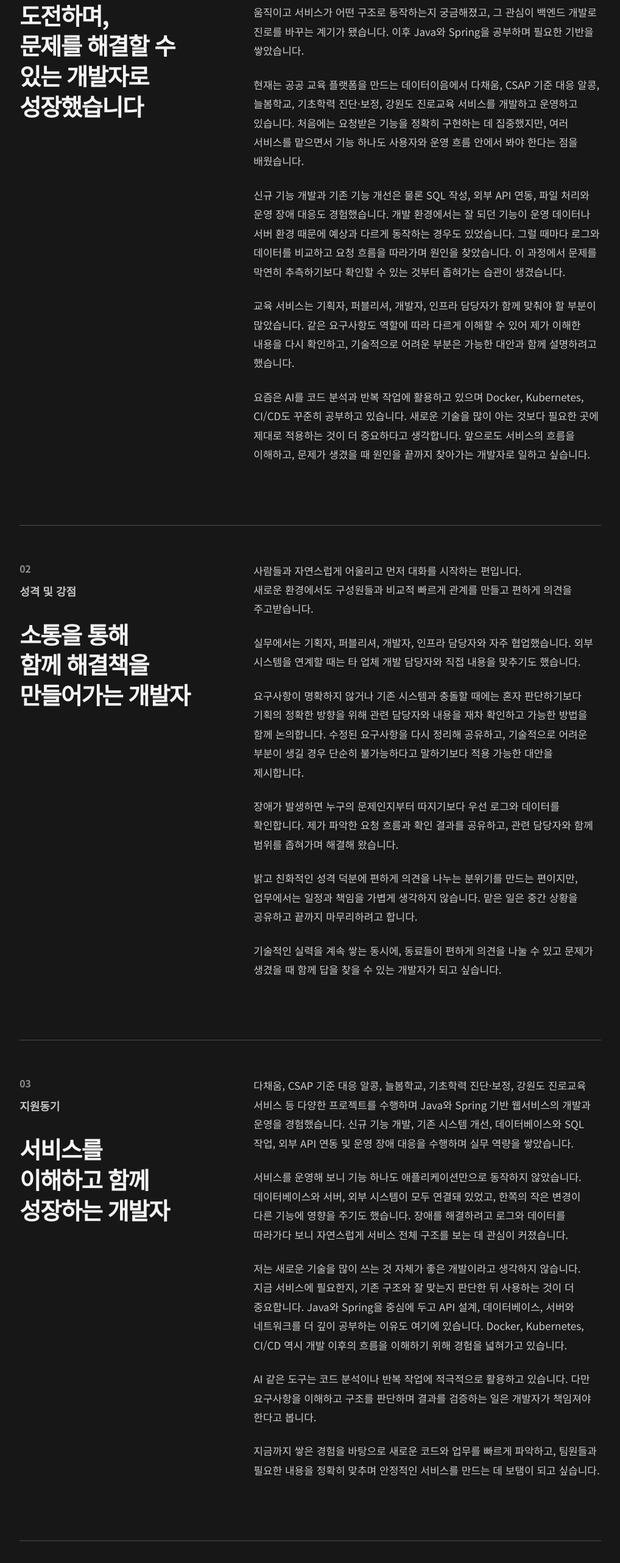
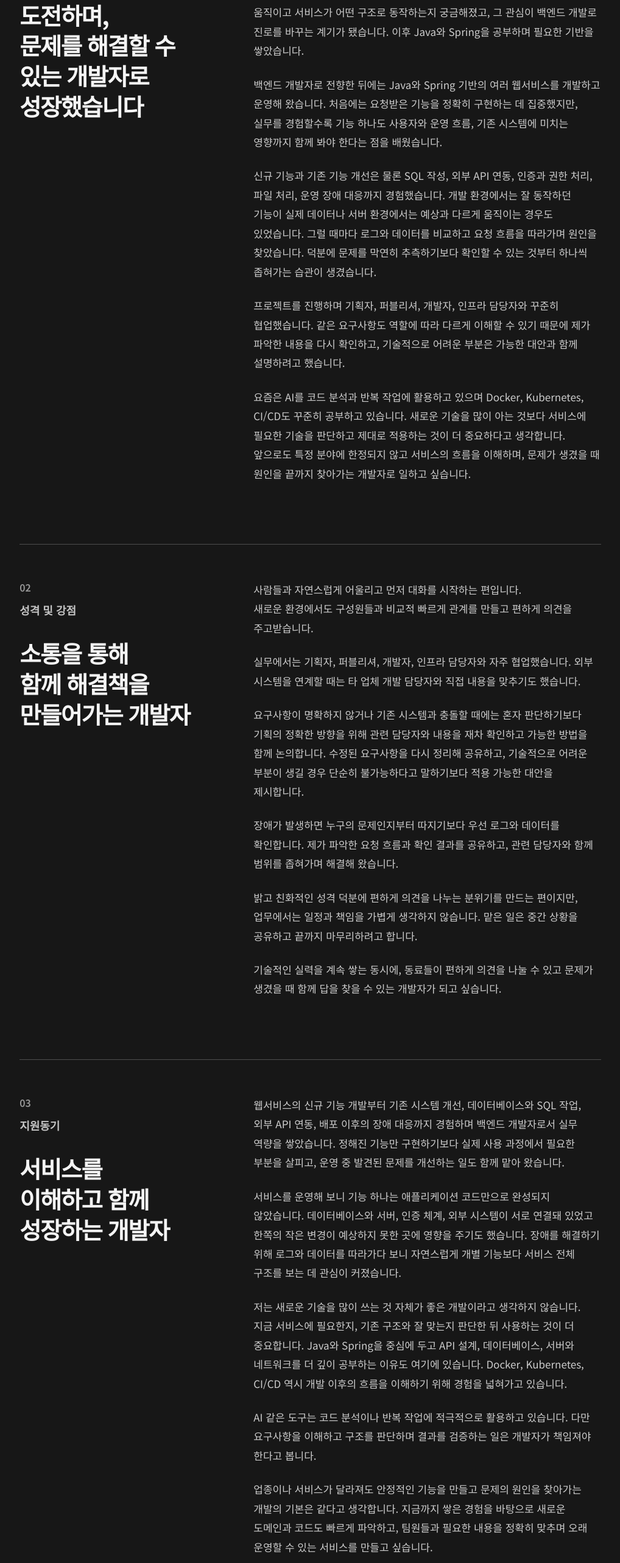
Before and after one commit to kdg3795/career-archive, a Next.js app: page /resume in a window 1280 px wide. Shown: the part 2283-4846 px from the top of the page at 61% size, without its empty margins (252-1270 px from the left). Built offline with nearby package versions, Linux system fonts and the light colour scheme.

Commit message:
Broaden cover letter beyond education domain

```diff
--- a/app/resume/page.tsx
+++ b/app/resume/page.tsx
@@ -27,10 +27,10 @@ const coverLetters = [
     paragraphs: [
       "새로운 환경에 놓였을 때 일단 해보면서 배우는 편입니다. 익숙하지 않은 문제도 직접 부딪혀 보고, 막히는 부분을 하나씩 풀어가는 과정에서 많이 성장했습니다.",
       "처음부터 개발자를 목표로 했던 것은 아닙니다. 첫 직장에서는 HTML과 CSS로 웹페이지를 만들었습니다. 화면을 구현하다 보니 그 뒤에서 데이터가 어떻게 움직이고 서비스가 어떤 구조로 동작하는지 궁금해졌고, 그 관심이 백엔드 개발로 진로를 바꾸는 계기가 됐습니다. 이후 Java와 Spring을 공부하며 필요한 기반을 쌓았습니다.",
-      "현재는 공공 교육 플랫폼을 만드는 데이터이음에서 다채움, CSAP 기준 대응 알콩, 늘봄학교, 기초학력 진단·보정, 강원도 진로교육 서비스를 개발하고 운영하고 있습니다. 처음에는 요청받은 기능을 정확히 구현하는 데 집중했지만, 여러 서비스를 맡으면서 기능 하나도 사용자와 운영 흐름 안에서 봐야 한다는 점을 배웠습니다.",
-      "신규 기능 개발과 기존 기능 개선은 물론 SQL 작성, 외부 API 연동, 파일 처리와 운영 장애 대응도 경험했습니다. 개발 환경에서는 잘 되던 기능이 운영 데이터나 서버 환경 때문에 예상과 다르게 동작하는 경우도 있었습니다. 그럴 때마다 로그와 데이터를 비교하고 요청 흐름을 따라가며 원인을 찾았습니다. 이 과정에서 문제를 막연히 추측하기보다 확인할 수 있는 것부터 좁혀가는 습관이 생겼습니다.",
-      "교육 서비스는 기획자, 퍼블리셔, 개발자, 인프라 담당자가 함께 맞춰야 할 부분이 많았습니다. 같은 요구사항도 역할에 따라 다르게 이해할 수 있어 제가 이해한 내용을 다시 확인하고, 기술적으로 어려운 부분은 가능한 대안과 함께 설명하려고 했습니다.",
-      "요즘은 AI를 코드 분석과 반복 작업에 활용하고 있으며 Docker, Kubernetes, CI/CD도 꾸준히 공부하고 있습니다. 새로운 기술을 많이 아는 것보다 필요한 곳에 제대로 적용하는 것이 더 중요하다고 생각합니다. 앞으로도 서비스의 흐름을 이해하고, 문제가 생겼을 때 원인을 끝까지 찾아가는 개발자로 일하고 싶습니다.",
+      "백엔드 개발자로 전향한 뒤에는 Java와 Spring 기반의 여러 웹서비스를 개발하고 운영해 왔습니다. 처음에는 요청받은 기능을 정확히 구현하는 데 집중했지만, 실무를 경험할수록 기능 하나도 사용자와 운영 흐름, 기존 시스템에 미치는 영향까지 함께 봐야 한다는 점을 배웠습니다.",
+      "신규 기능과 기존 기능 개선은 물론 SQL 작성, 외부 API 연동, 인증과 권한 처리, 파일 처리, 운영 장애 대응까지 경험했습니다. 개발 환경에서는 잘 동작하던 기능이 실제 데이터나 서버 환경에서는 예상과 다르게 움직이는 경우도 있었습니다. 그럴 때마다 로그와 데이터를 비교하고 요청 흐름을 따라가며 원인을 찾았습니다. 덕분에 문제를 막연히 추측하기보다 확인할 수 있는 것부터 하나씩 좁혀가는 습관이 생겼습니다.",
+      "프로젝트를 진행하며 기획자, 퍼블리셔, 개발자, 인프라 담당자와 꾸준히 협업했습니다. 같은 요구사항도 역할에 따라 다르게 이해할 수 있기 때문에 제가 파악한 내용을 다시 확인하고, 기술적으로 어려운 부분은 가능한 대안과 함께 설명하려고 했습니다.",
+      "요즘은 AI를 코드 분석과 반복 작업에 활용하고 있으며 Docker, Kubernetes, CI/CD도 꾸준히 공부하고 있습니다. 새로운 기술을 많이 아는 것보다 서비스에 필요한 기술을 판단하고 제대로 적용하는 것이 더 중요하다고 생각합니다. 앞으로도 특정 분야에 한정되지 않고 서비스의 흐름을 이해하며, 문제가 생겼을 때 원인을 끝까지 찾아가는 개발자로 일하고 싶습니다.",
     ],
   },
   {
@@ -49,11 +49,11 @@ const coverLetters = [
     label: "지원동기",
     title: "서비스를 이해하고 함께 성장하는 개발자",
     paragraphs: [
-      "다채움, CSAP 기준 대응 알콩, 늘봄학교, 기초학력 진단·보정, 강원도 진로교육 서비스 등 다양한 프로젝트를 수행하며 Java와 Spring 기반 웹서비스의 개발과 운영을 경험했습니다. 신규 기능 개발, 기존 시스템 개선, 데이터베이스와 SQL 작업, 외부 API 연동 및 운영 장애 대응을 수행하며 실무 역량을 쌓았습니다.",
-      "서비스를 운영해 보니 기능 하나도 애플리케이션만으로 동작하지 않았습니다. 데이터베이스와 서버, 외부 시스템이 모두 연결돼 있었고, 한쪽의 작은 변경이 다른 기능에 영향을 주기도 했습니다. 장애를 해결하려고 로그와 데이터를 따라가다 보니 자연스럽게 서비스 전체 구조를 보는 데 관심이 커졌습니다.",
+      "웹서비스의 신규 기능 개발부터 기존 시스템 개선, 데이터베이스와 SQL 작업, 외부 API 연동, 배포 이후의 장애 대응까지 경험하며 백엔드 개발자로서 실무 역량을 쌓았습니다. 정해진 기능만 구현하기보다 실제 사용 과정에서 필요한 부분을 살피고, 운영 중 발견된 문제를 개선하는 일도 함께 맡아 왔습니다.",
+      "서비스를 운영해 보니 기능 하나는 애플리케이션 코드만으로 완성되지 않았습니다. 데이터베이스와 서버, 인증 체계, 외부 시스템이 서로 연결돼 있었고 한쪽의 작은 변경이 예상하지 못한 곳에 영향을 주기도 했습니다. 장애를 해결하기 위해 로그와 데이터를 따라가다 보니 자연스럽게 개별 기능보다 서비스 전체 구조를 보는 데 관심이 커졌습니다.",
       "저는 새로운 기술을 많이 쓰는 것 자체가 좋은 개발이라고 생각하지 않습니다. 지금 서비스에 필요한지, 기존 구조와 잘 맞는지 판단한 뒤 사용하는 것이 더 중요합니다. Java와 Spring을 중심에 두고 API 설계, 데이터베이스, 서버와 네트워크를 더 깊이 공부하는 이유도 여기에 있습니다. Docker, Kubernetes, CI/CD 역시 개발 이후의 흐름을 이해하기 위해 경험을 넓혀가고 있습니다.",
       "AI 같은 도구는 코드 분석이나 반복 작업에 적극적으로 활용하고 있습니다. 다만 요구사항을 이해하고 구조를 판단하며 결과를 검증하는 일은 개발자가 책임져야 한다고 봅니다.",
-      "지금까지 쌓은 경험을 바탕으로 새로운 코드와 업무를 빠르게 파악하고, 팀원들과 필요한 내용을 정확히 맞추며 안정적인 서비스를 만드는 데 보탬이 되고 싶습니다.",
+      "업종이나 서비스가 달라져도 안정적인 기능을 만들고 문제의 원인을 찾아가는 개발의 기본은 같다고 생각합니다. 지금까지 쌓은 경험을 바탕으로 새로운 도메인과 코드도 빠르게 파악하고, 팀원들과 필요한 내용을 정확히 맞추며 오래 운영할 수 있는 서비스를 만들고 싶습니다.",
     ],
   },
   {
@@ -61,7 +61,7 @@ const coverLetters = [
     title: "함께 일하고 싶은 개발자",
     paragraphs: [
       <>입사 후 가장 먼저 하고 싶은 일은<br />새로운 서비스와 개발 환경을 빠르게 익혀 팀이 안심하고 일을 맡길 수 있는 백엔드 개발자가 되는 것입니다.</>,
-      "여러 프로젝트를 개발하고 운영하며 기존 코드를 파악하고 필요한 부분을 개선하는 경험을 쌓았습니다. 새로운 환경에서도 코드와 업무 흐름을 먼저 살피고, 모르는 부분은 확인하면서 맡은 일을 책임 있게 진행하겠습니다.",
+      "여러 웹서비스를 개발하고 운영하며 기존 코드를 파악하고 필요한 부분을 개선하는 경험을 쌓았습니다. 새로운 환경에서도 코드와 비즈니스 흐름을 먼저 살피고, 모르는 부분은 확인하면서 맡은 일을 책임 있게 진행하겠습니다.",
       "개인이 기술적으로 돋보이는 것보다 팀이 안정적으로 결과를 내는 일이 더 중요합니다. 부족한 부분은 겸손하게 배우고, 제가 먼저 경험한 내용은 동료가 같은 시행착오를 반복하지 않도록 공유하겠습니다.",
       "피드백은 빠르게 확인하고 그 배경까지 이해하려고 합니다. 의견이 다를 때도 제 방식을 고집하기보다 서로의 근거를 듣고 현재 서비스에 맞는 방법을 찾겠습니다. 진행 상황이나 예상되는 문제를 미리 공유하는 것도 협업의 기본이라고 생각합니다.",
       "기능이 동작하는 데서 끝내지 않고 이후에 수정하기 쉬운지, 데이터 처리가 무리하지 않는지, 운영 중 문제가 될 부분은 없는지 한 번 더 살피겠습니다. 일정에 영향을 줄 만한 요소가 보이면 늦기 전에 알리고 우선순위를 함께 조정하겠습니다.",
```
